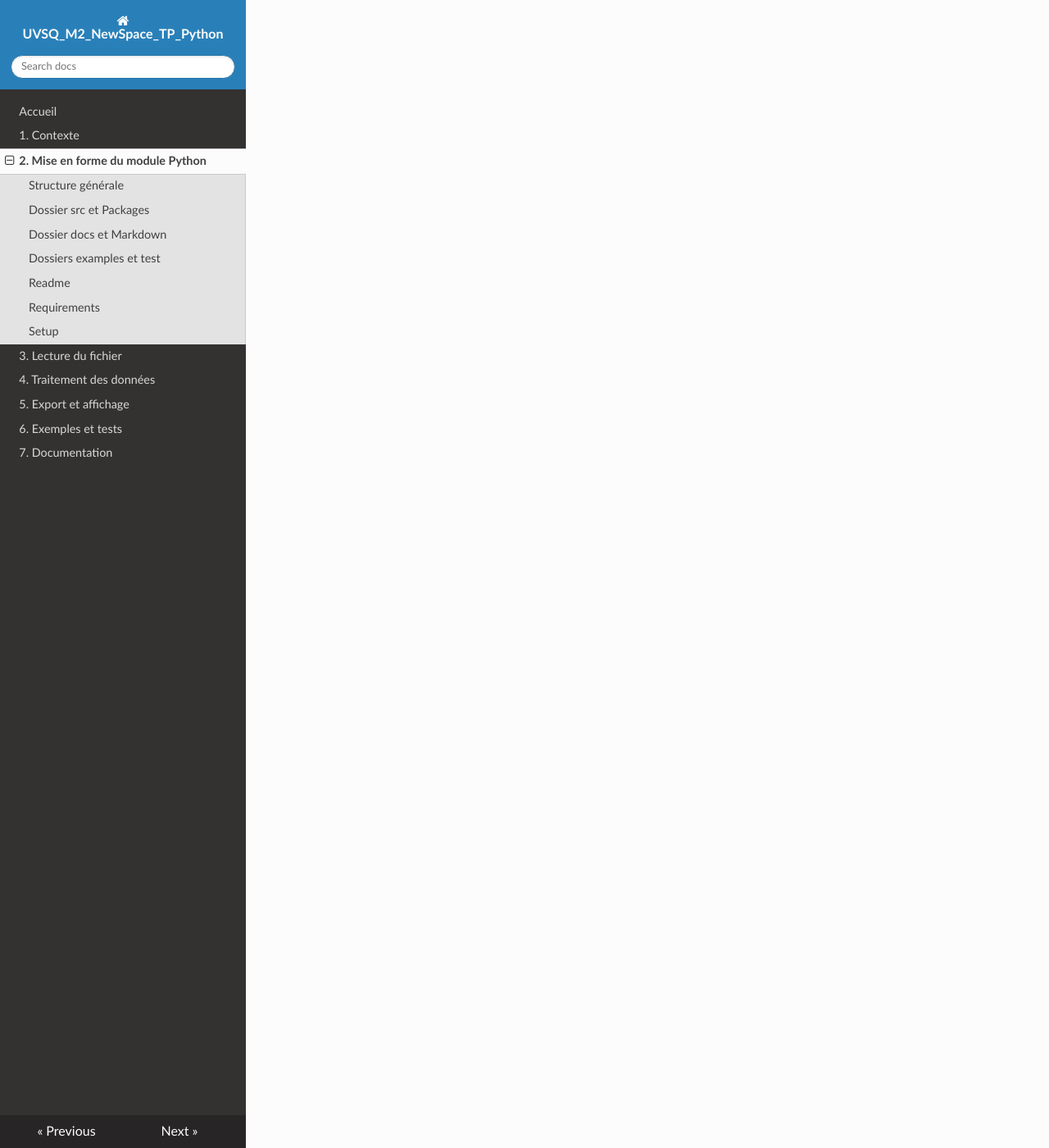
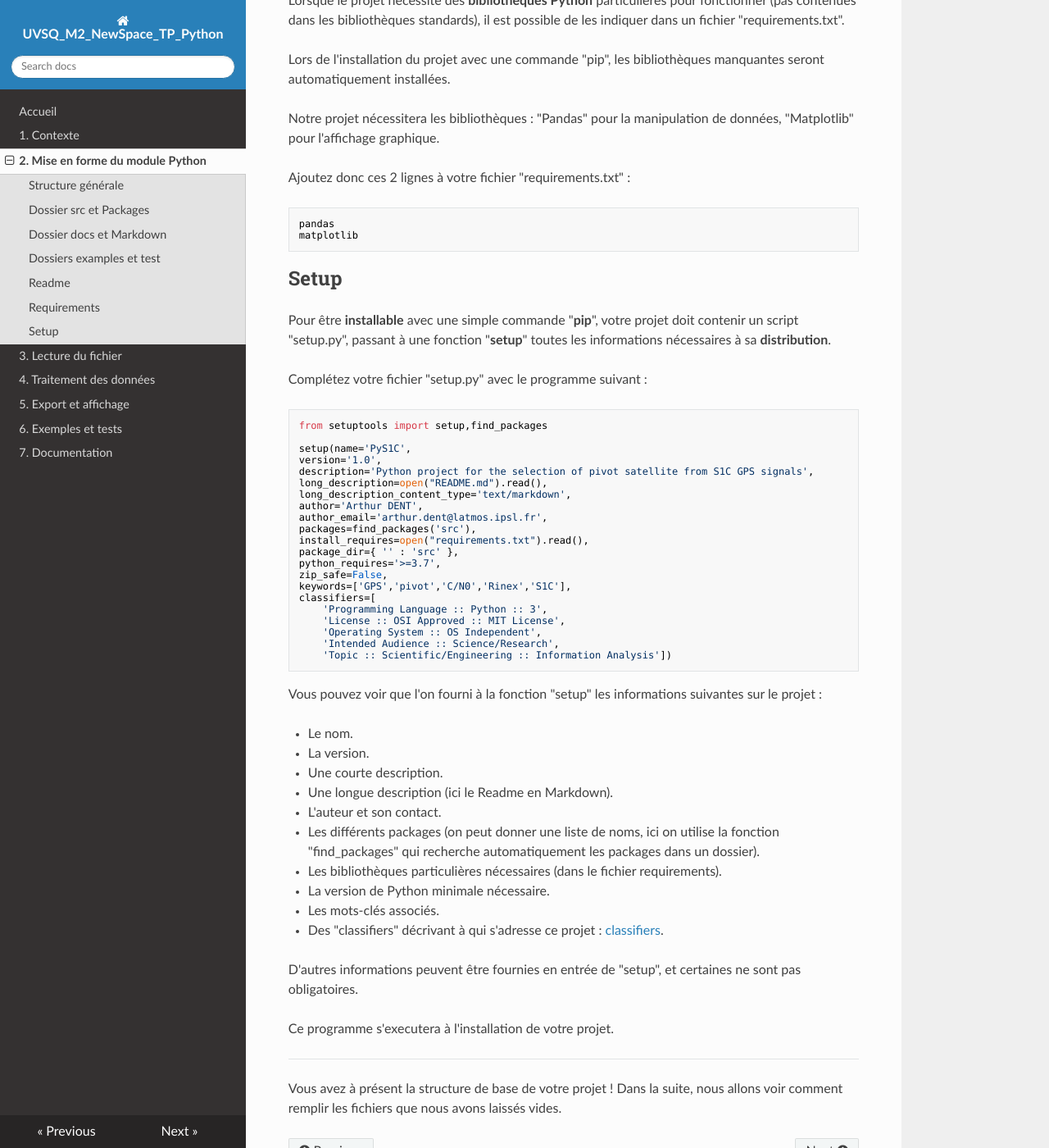
Before and after one commit to NicOudart/UVSQ_M2_NewSpace_TP_Python, an MkDocs documentation site: the page built from docs/2_Projet_python.md, in a window 1280 px wide and 1400 px high, scrolled down 5308 px. Shown: the whole window at 82% size. Built offline with MkDocs 1.6.1, drawn with Linux system fonts in a browser that asks for light colours; nearby versions of some CDN libraries; some of the changed text lies outside the part shown.

Commit message:
-Finishing part 2.

````diff
--- a/docs/2_Projet_python.md
+++ b/docs/2_Projet_python.md
@@ -109,7 +109,7 @@
 
 En général, des scripts Python d'**exemple** et de **test** d'un projet sont rangés dans les dossiers "examples" et "test".
 
-Les scripts d'exemple permettent à un utilisateur d'appliquer les différentes fonctionnalités du projet Python à un exemple simple, afin de comprendre rapidement son fonctionnement.
+Les scripts d'exemple permettent à un utilisateur d'appliquer les différentes fonctionnalités du projet Python à un **exemple simple**, afin de comprendre rapidement son fonctionnement.
 
 Dans le cadre de ce tutoriel, nous implémenterons un unique script d'exemple, en fournissant un fichier Rinex d'exemple provenant de la station GODS.
 
@@ -130,12 +130,139 @@
 
 Dans le cadre de ce tutoriel, nous n'implémenterons que les tests unitaires, sous la forme d'un unique script Python.
 
-Créez dans le dossier "test" un script Python vide "Py_S1C_unit_test.py" :
+Créez dans le dossier "test" un script Python vide "PyS1C_unit_test.py" :
 
 ![Structure des tests](img/Test_structure.png)
 
 ## Readme
 
+Le fichier "Readme" d'un projet de programmation est en quelque sorte sa "4ème de courverture" : c'est le fichier qui doit absolument **être lu avant d'utiliser le projet**.
+
+Ce fichier contient en général les informations suivantes :
+
+- Description rapide du contenu.
+
+- Comment installer le projet.
+
+- Des mises à jours récentes ou des bugs connus.
+
+- Les crédits, remerciements et licences.
+
+Dans le cas des projets Python, ils sont souvent écrit en langage Markdown.
+
+Ajoutez ce code Markdown à votre fichier "README.md" :
+
+```
+#PyS1C
+
+Python project for the selection of the pivot GPS satellite from a Rinex file.
+
+## Overview
+
+PyS1C is a set of tools for the selection of a pivot GPS satellite in the context of Real-Time Kinematics (RTK) positionning.
+The C/N0 from L1 GPS signals (S1C) is exctracted from a Rinex file, and the pivot determined at each epoch as the GPS satellite having the highest C/N0.
+Results can be output as a figure or as a CSV file.
+
+## Installation
+
+**Installation:**
+~~~
+pip install PyS1C
+~~~
+
+**Update:**
+~~~
+pip install PyS1C --upgrade
+~~~
+
+**Import:**
+~~~
+import PyS1C
+~~~
+
+## Changelog
+
+- **Version 1.0** : adding 4 functions to the PyS1C package (read, display, pivot, export).
+
+## Support
+
+Contact us at: arthur.dent@latmos.ipsl.fr
+
+## Credits
+
+© Arthur DENT
+
+## License
+
+This package is released under a MIT open source license.
+```
+
+Vous pouvez déjà reconnaitre les différentes sections basiques d'un Readme.
+Nous expliquerons la syntaxe du Markdown plus tard dans ce tutoriel, lorsque écrirons la documentation de notre projet.
+
 ## Requirements
 
+Lorsque le projet nécessite des **bibliothèques Python** particulières pour fonctionner (pas contenues dans les bibliothèques standards), il est possible de les indiquer dans un fichier "requirements.txt".
+
+Lors de l'installation du projet avec une commande "pip", les bibliothèques manquantes seront automatiquement installées.
+
+Notre projet nécessitera les bibliothèques : "Pandas" pour la manipulation de données, "Matplotlib" pour l'affichage graphique.
+
+Ajoutez donc ces 2 lignes à votre fichier "requirements.txt" :
+
+~~~
+pandas
+matplotlib
+~~~
+
 ## Setup
+
+Pour être **installable** avec une simple commande "**pip**", votre projet doit contenir un script "setup.py", passant à une fonction "**setup**" toutes les informations nécessaires à sa **distribution**.
+
+Complétez votre fichier "setup.py" avec le programme suivant :
+
+~~~
+from setuptools import setup,find_packages
+
+setup(name='PyS1C',
+version='1.0',
+description='Python project for the selection of pivot satellite from S1C GPS signals',
+long_description=open("README.md").read(),
+long_description_content_type='text/markdown',
+author='Arthur DENT',
+author_email='arthur.dent@latmos.ipsl.fr',
+packages=find_packages('src'),
+install_requires=open("requirements.txt").read(),
+package_dir={ '' : 'src' },
+python_requires='>=3.7',
+zip_safe=False,
+keywords=['GPS','pivot','C/N0','Rinex','S1C'],
+classifiers=[
+    'Programming Language :: Python :: 3',
+    'License :: OSI Approved :: MIT License',
+    'Operating System :: OS Independent',
+    'Intended Audience :: Science/Research',
+    'Topic :: Scientific/Engineering :: Information Analysis'])
+~~~
+
+Vous pouvez voir que l'on fourni à la fonction "setup" les informations suivantes sur le projet :
+
+- Le nom.
+- La version.
+- Une courte description.
+- Une longue description (ici le Readme en Markdown).
+- L'auteur et son contact.
+- Les différents packages (on peut donner une liste de noms, ici on utilise la fonction "find_packages" qui recherche automatiquement les packages dans un dossier).
+- Les bibliothèques particulières nécessaires (dans le fichier requirements).
+- La version de Python minimale nécessaire.
+- Les mots-clés associés.
+- Des "classifiers" décrivant à qui s'adresse ce projet : [classifiers](https://pypi.org/classifiers).
+
+D'autres informations peuvent être fournies en entrée de "setup", et certaines ne sont pas obligatoires.
+
+Ce programme s'executera à l'installation de votre projet.
+
+---
+
+Vous avez à présent la structure de base de votre projet !
+Dans la suite, nous allons voir comment remplir les fichiers que nous avons laissés vides.
````
Also changed, not shown: docs/1_Contexte.md (+2 -0 lines), docs/img/Test_structure.png.
